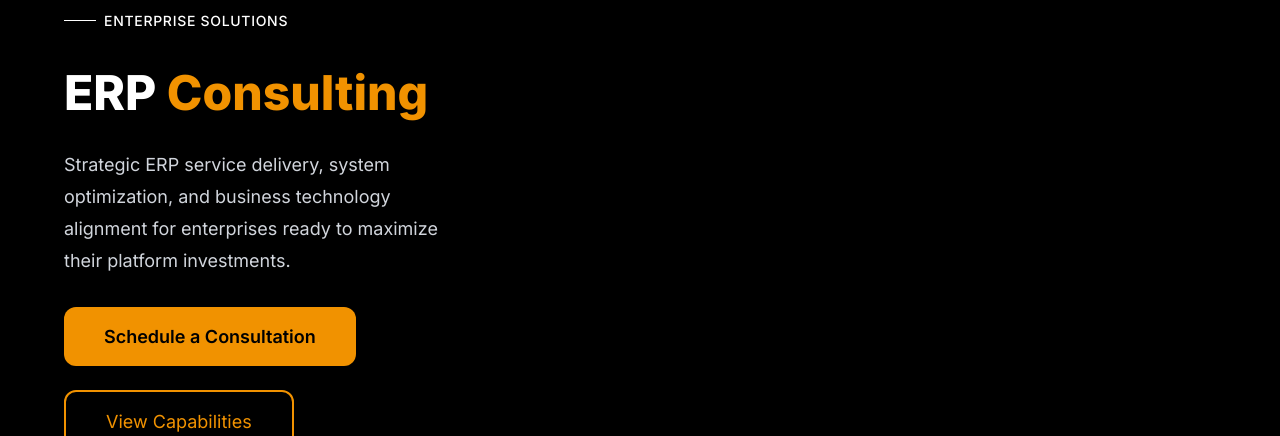
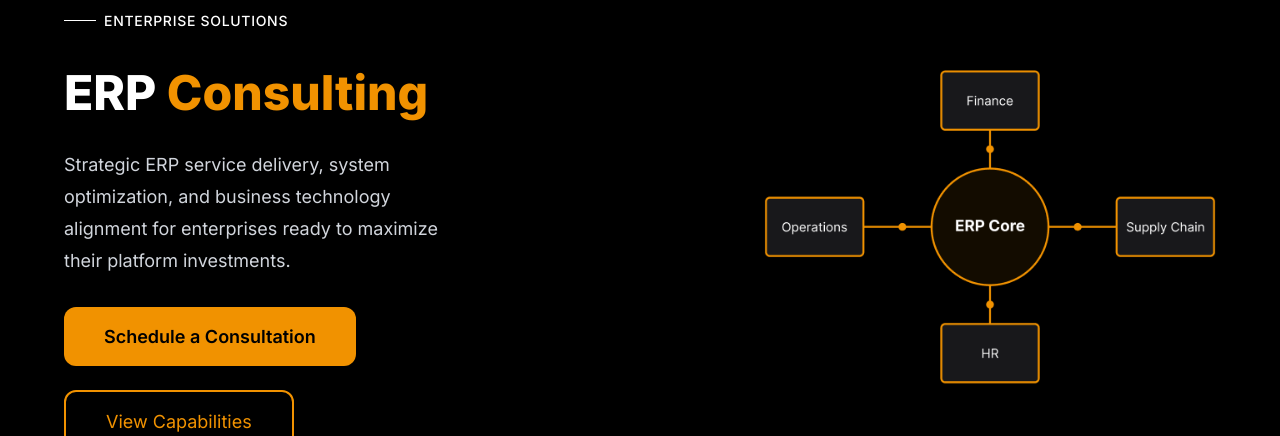
Before and after one commit to RohanKatwal/CorderoServices, a Next.js app: page /erp-consulting in a window 1280 px wide. Shown: the part 257-693 px from the top of the page. Built offline with nearby package versions, Linux system fonts and the light colour scheme; no server answers; the database is empty.

Commit message:
ERP hero image

```diff
--- a/src/components/erp/ERPHero.tsx
+++ b/src/components/erp/ERPHero.tsx
@@ -47,7 +47,9 @@ const ERPHero = () => {
             </Link>
           </div>
         </div>
-        <div className="hero-image"></div>
+        <div className="hero-image">
+          <img src="/images/data-flow-graphic.png" width={452} height={574} alt="hero-img" />
+        </div>
       </div>
     </section>
   );
```
Also changed, not shown: public/images/data-flow-graphic.png (added).
